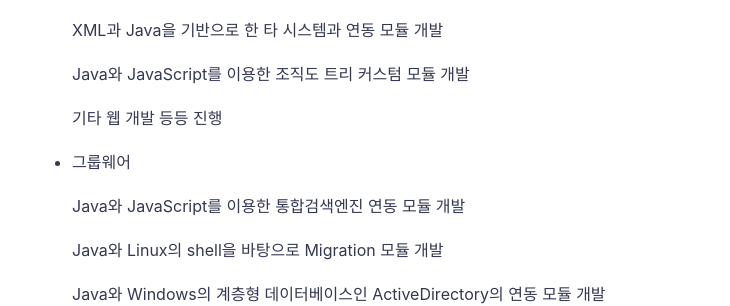
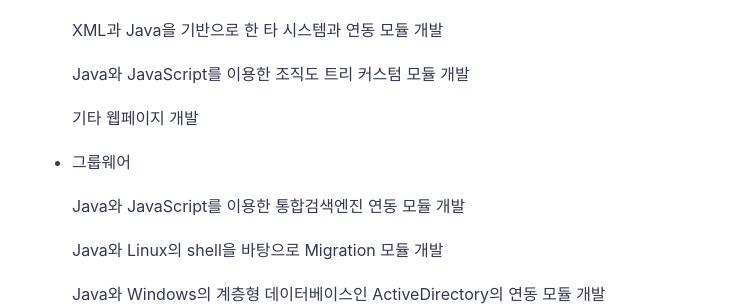
Before and after one commit to jonggyun/jonggyun.github.io, a Jekyll site: the page built from about.md, in a window 1280 px wide and 900 px high, scrolled down 970 px. Shown: the part 152-458 px from the top of the window, without its empty margins (188-918 px from the left). Built offline with Jekyll 4.4.1, drawn with Linux system fonts in a browser that asks for light colours.

Commit message:
post올리는 테스트

```diff
--- a/about.md
+++ b/about.md
@@ -55,7 +55,7 @@
 
   Java와 JavaScript를 이용한 조직도 트리 커스텀 모듈 개발
 
-  기타 웹 개발 등등 진행
+  기타 웹페이지 개발
 
 - 그룹웨어
 
```
Also changed, not shown: _posts/2018-09-02-posting-test.md (added, +3 -0 lines).
